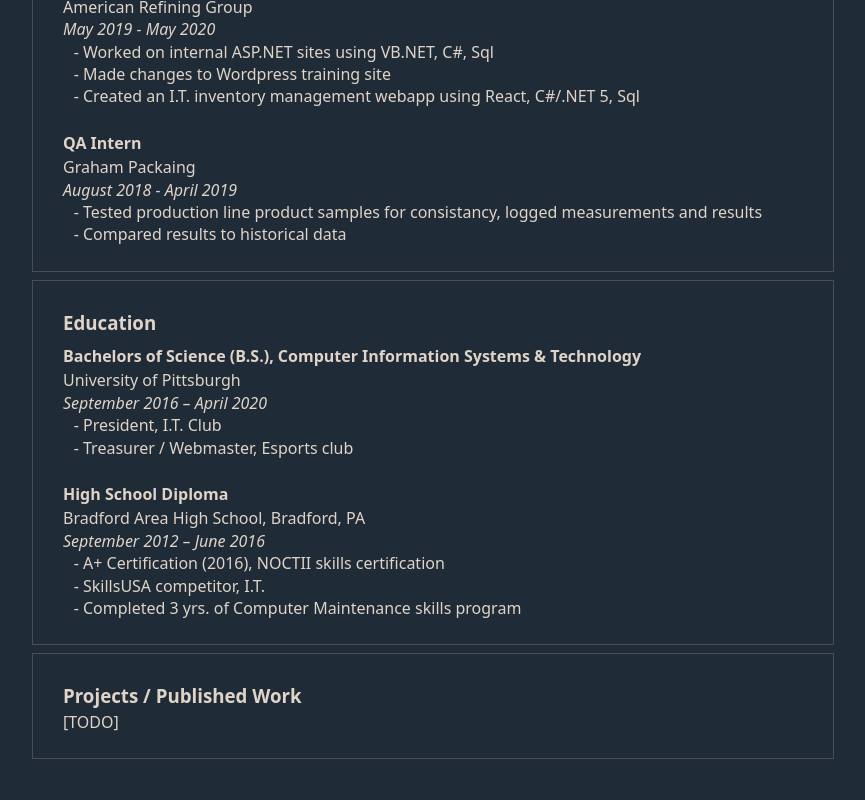
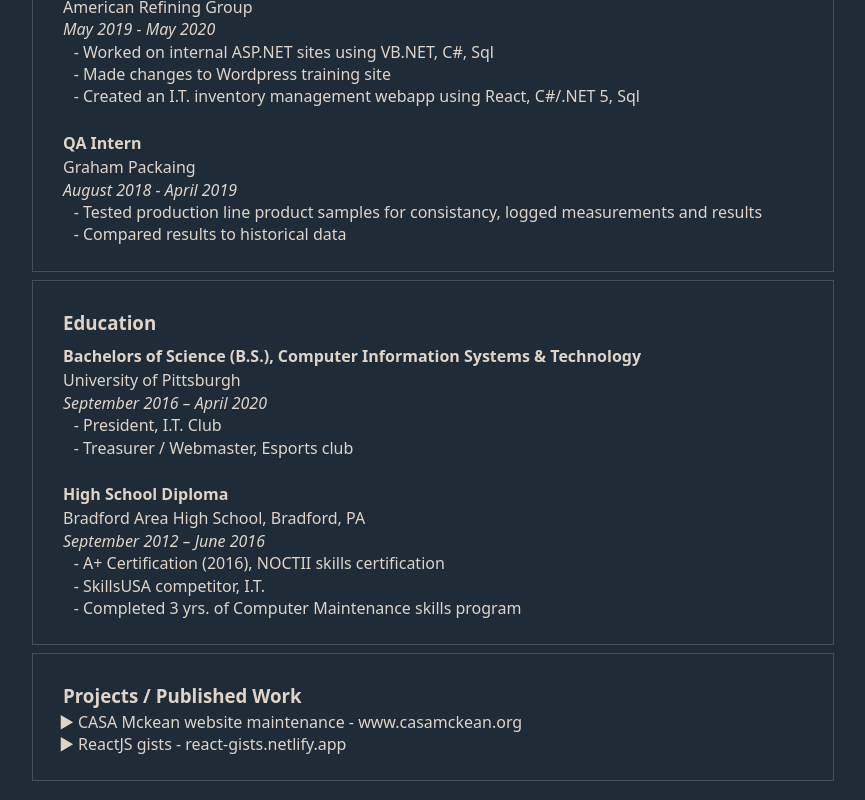
Before and after one commit to xmagee/bl0g, a Next.js app: page / in a window 1280 px wide. Shown: the part 1300-2100 px from the top of the page, without its empty margins (207-1072 px from the left). Before the commit the page ends 2078 px from the top, so only its background shows below. Built offline with nearby package versions, Linux system fonts and the light colour scheme.

Commit message:
Added projects

```diff
--- a/pages/index.js
+++ b/pages/index.js
@@ -13,7 +13,6 @@
   }
 
 export default function Home({ setCurrentPage }) {
-
 	useEffect(() => {
 		setCurrentPage('home')
 	}, [])
@@ -172,7 +171,16 @@
 				</ProfileSection>
 
 				<ProfileSection header="Projects / Published Work">
-					[TODO]
+					<div className="profile-skillslist">
+						<ul>
+							<li>
+								CASA Mckean website maintenance - <a href="https://casamckean.org" target="_blank">www.casamckean.org</a>
+							</li>
+							<li>
+								ReactJS gists - <a href="https://react-gists.netlify.app/" target="_blank">react-gists.netlify.app</a>
+							</li>
+						</ul>
+					</div>
 				</ProfileSection>
 			</div>
 		</>
```
